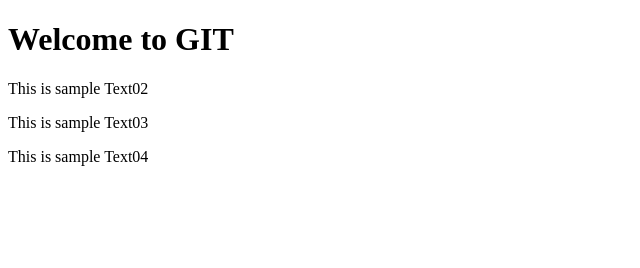
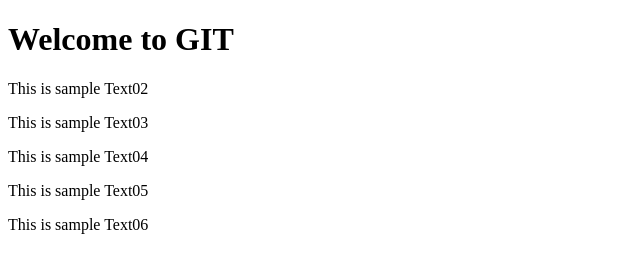
Before and after one commit to maprang007/dede, a plain HTML site: page index.html in a window 1280 px wide. Shown: the whole page, without its empty margins (0-640 px from the left). Drawn offline with Linux system fonts and the light colour scheme.

Commit message:
add2texst

```diff
--- a/index.html
+++ b/index.html
@@ -10,5 +10,7 @@
     <p>This is sample Text02</p>
     <p>This is sample Text03</p>
     <p>This is sample Text04</p>
+    <p>This is sample Text05</p>
+    <p>This is sample Text06</p>
 </body>
 </html>
```
